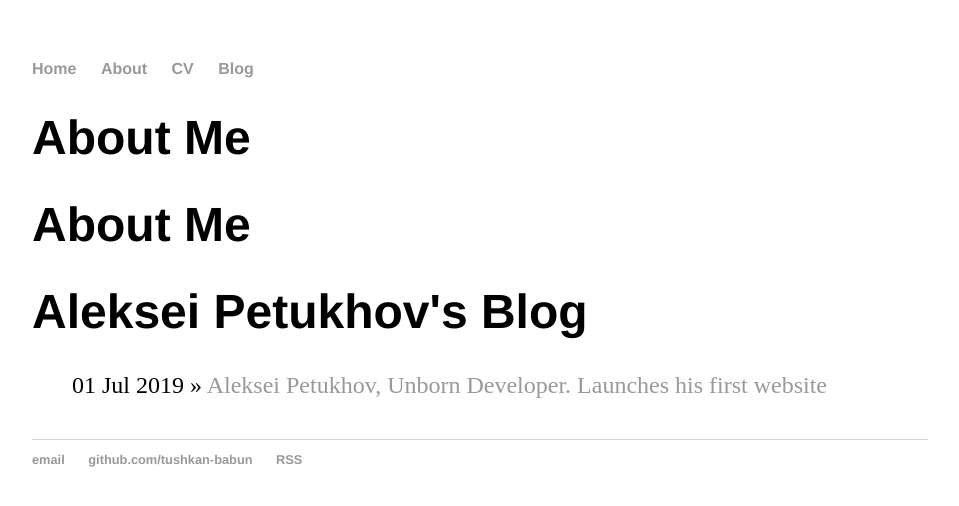
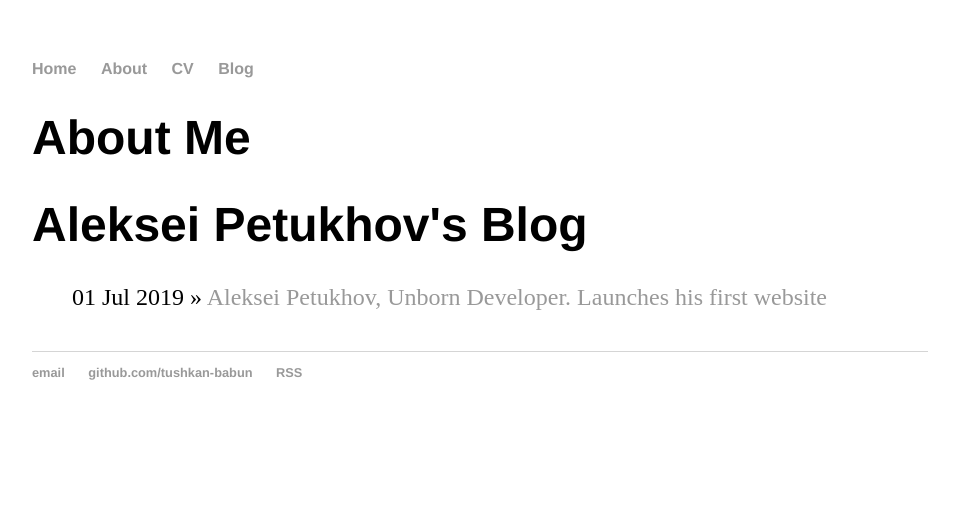
Before and after one commit to tushkan-babun/tushkan-babun.github.io, a Jekyll site: the page built from about/index.html, in a window 1280 px wide. Shown: the top 506 px of the page, without its empty margins (160-1119 px from the left). Built offline with Jekyll 4.4.1, drawn with Linux system fonts in a browser that asks for light colours.

Commit message:
About me content

```diff
--- a/_layouts/about.html
+++ b/_layouts/about.html
@@ -1,7 +1,6 @@
 ---
 layout: default
 ---
-<h1>{{ page.title }}</h1>
 <div class="about">
   {{ content }}
 </div>
--- a/about/index.html
+++ b/about/index.html
@@ -5,4 +5,4 @@ title: About Me
 <div class="about">
 	<h1>{{ page.title }}</h1>
 	{{ content }}
-</div><!-- /.blurb -->
+</div>
```
